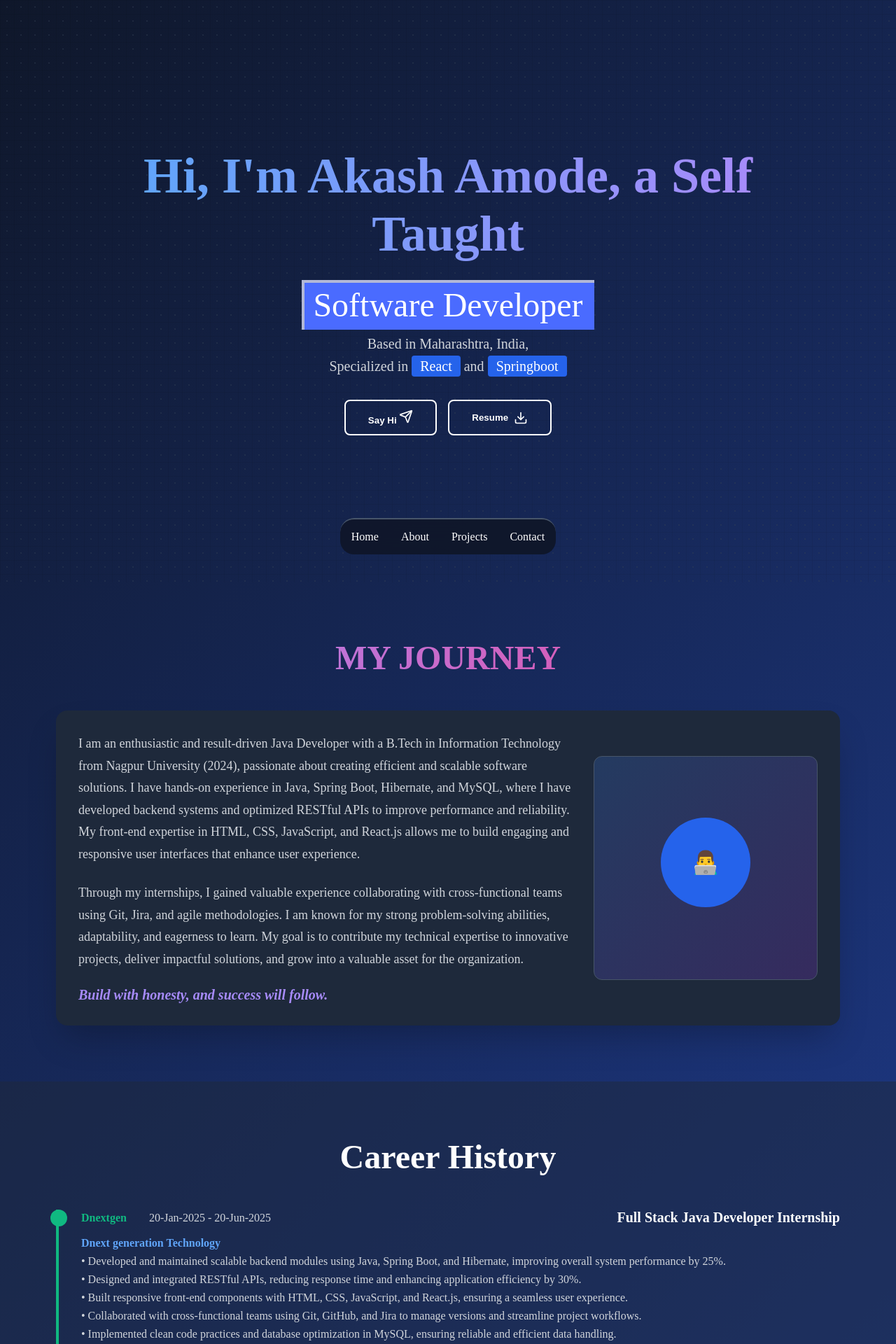
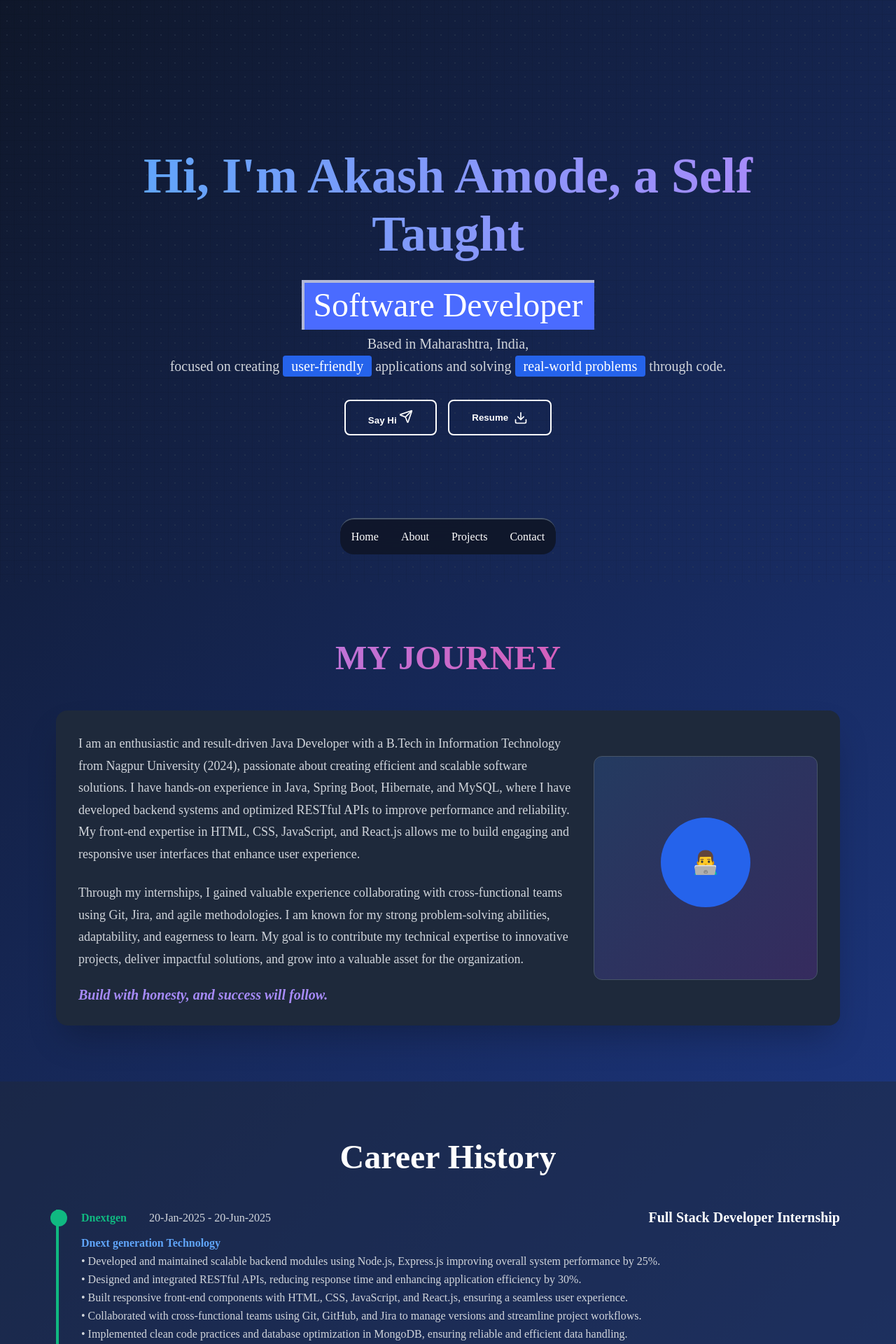
Before and after one commit to AKashAMode/Akash-Portfolio, a React (Vite) app: page / in a window 1280 px wide. Shown: the top 1920 px of the page at 70% size. Built offline with nearby package versions, Linux system fonts and the light colour scheme.

Commit message:
details changed

```diff
--- a/src/Views/PortfolioPage.css
+++ b/src/Views/PortfolioPage.css
@@ -778,7 +778,7 @@
   transition: all 0.5s ease;
   box-shadow: 0 25px 50px -12px rgba(0, 0, 0, 0.25);
   width: 350px;
-  height: 510px; /* Increased height to accommodate more skills */
+  height: 510px;
   display: flex;
   flex-direction: column;
 }
--- a/src/Views/PortfolioPage.jsx
+++ b/src/Views/PortfolioPage.jsx
@@ -184,7 +184,7 @@ const PortfolioPage = () => {
   return (
     <div className="portfolio-container" id='portfolio-container'>
 
-      {/* Fixed Navbar */}
+
       <nav className={`fixed-navbar ${showNavbar ? 'navbar-visible' : 'navbar-hidden'}`}>
         <div className="navbar-bg">
           <div className="navbar-content">
@@ -219,7 +219,7 @@ const PortfolioPage = () => {
           </div>
           <p className="hero-description">
             Based in Maharashtra, India,<br />
-            Specialized in <span className="skill-tag">React</span> and <span className="skill-tag">Springboot</span>
+            focused on creating <span className="skill-tag">user-friendly</span> applications and solving <span className="skill-tag">real-world problems</span> through code.
           </p>
           <div className="hero-buttons">
             <button className="hero-btn">
@@ -270,7 +270,7 @@ const PortfolioPage = () => {
                 </p>
               </div>
 
-              {/* Right Side - Image */}
+
               <div className="journey-image">
                 <div className="journey-image-container">
                   <div className="journey-image-content">
@@ -286,7 +286,7 @@ const PortfolioPage = () => {
         </div>
       </section>
 
-      {/* Career History Section */}
+
       <section className="career-section">
         <div className="section-container">
           <h2
@@ -310,15 +310,15 @@ const PortfolioPage = () => {
                   <span className="company-name">Dnextgen</span>
                   <span className="timeline-date">20-Jan-2025 - 20-Jun-2025</span>
                 </div>
-                <h3 className="timeline-position">Full Stack Java Developer Internship</h3>
+                <h3 className="timeline-position">Full Stack Developer Internship</h3>
               </div>
               <p className="timeline-company-full">Dnext generation Technology</p>
               <ul className="timeline-responsibilities">
-                <li>• Developed and maintained scalable backend modules using Java, Spring Boot, and Hibernate, improving overall system performance by 25%.</li>
+                <li>• Developed and maintained scalable backend modules using Node.js, Express.js improving overall system performance by 25%.</li>
                 <li>• Designed and integrated RESTful APIs, reducing response time and enhancing application efficiency by 30%.</li>
                 <li>• Built responsive front-end components with HTML, CSS, JavaScript, and React.js, ensuring a seamless user experience.</li>
                 <li>• Collaborated with cross-functional teams using Git, GitHub, and Jira to manage versions and streamline project workflows.</li>
-                <li>• Implemented clean code practices and database optimization in MySQL, ensuring reliable and efficient data handling.</li>
+                <li>• Implemented clean code practices and database optimization in MongoDB, ensuring reliable and efficient data handling.</li>
               </ul>
             </div>
 
```
